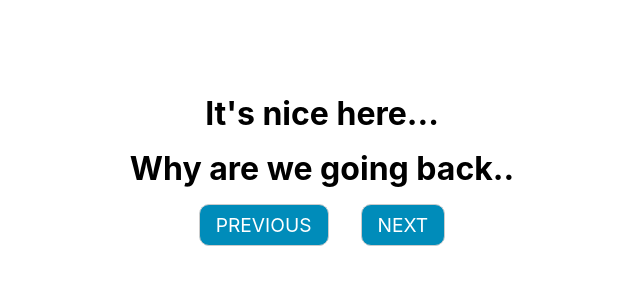
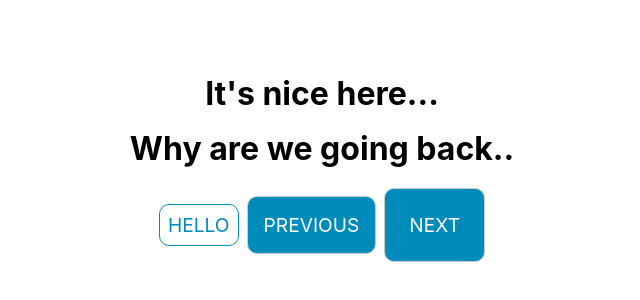
Before and after one commit to ElonaKajtazi/hoxton-react-library, a React (Vite) app: page / in a window 1280 px wide. Shown: the part 230-530 px from the top of the page, without its empty margins (318-958 px from the left). Built offline with nearby package versions, Linux system fonts and the light colour scheme.

Commit message:
Added the size and seconndary options to the buttons.

```diff
--- a/src/App.css
+++ b/src/App.css
@@ -16,7 +16,7 @@ body {
 }
 
 .buttons-container {
-  display: grid;
+  /* display: grid; */
   grid-auto-flow: column;
   justify-content: center;
   gap: 2rem;
@@ -29,7 +29,7 @@ body {
   text-align: center;
 
   border-radius: 10px;
-  padding: 0.5rem 1rem;
+  /* padding: 0.5rem 1rem; */
   font-size: 1.2rem;
   cursor: pointer;
   background-color: #008cba;
--- a/src/App.tsx
+++ b/src/App.tsx
@@ -34,8 +34,19 @@ function App() {
       <div className="buttons-container">
         <Button
           onClick={() => {
+            alert("hello hello");
+          }}
+          size="small"
+          secondary
+        >
+          HELLO
+        </Button>
+        <Button
+          onClick={() => {
             setMove(true);
           }}
+          size="medium"
+          // secondary
         >
           PREVIOUS
         </Button>
@@ -43,6 +54,7 @@ function App() {
           onClick={() => {
             setMove(false);
           }}
+          size="large"
         >
           NEXT
         </Button>
--- a/src/components/Button.tsx
+++ b/src/components/Button.tsx
@@ -1,10 +1,28 @@
 type Props = {
   children: string;
-  size: string;
+  size?: "small" | "medium" | "large";
+  secondary?: boolean;
 };
-export function Button({ children, size, ...props }: Props) {
+export function Button({
+  children,
+  size = "medium",
+  secondary,
+  ...props
+}: Props) {
+  let style: any = { padding: "1rem", margin: "0.25rem" };
+  if (size === "large") {
+    style.padding = "1.5rem";
+  }
+  if (size === "small") {
+    style.padding = "0.5rem";
+  }
+  if (secondary) {
+    style.backgroundColor = "white";
+    style.color = "#008cba";
+    style.border = "1px solid #008cba";
+  }
   return (
-    <button className="button" {...props}>
+    <button className="button" style={style} {...props}>
       {children}
     </button>
   );
```
